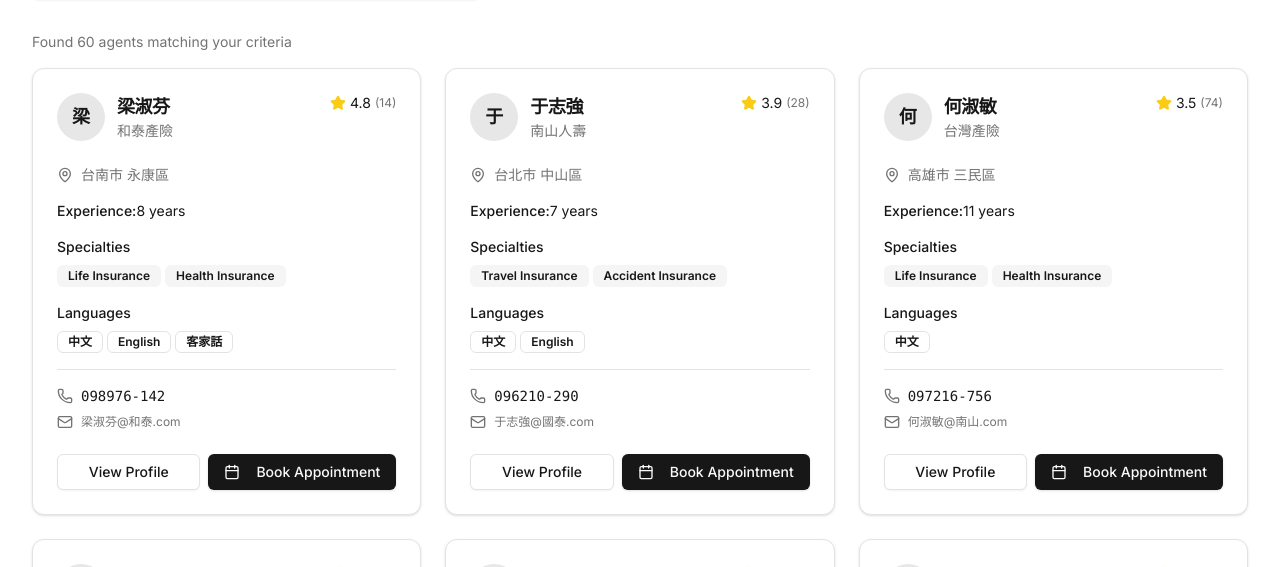
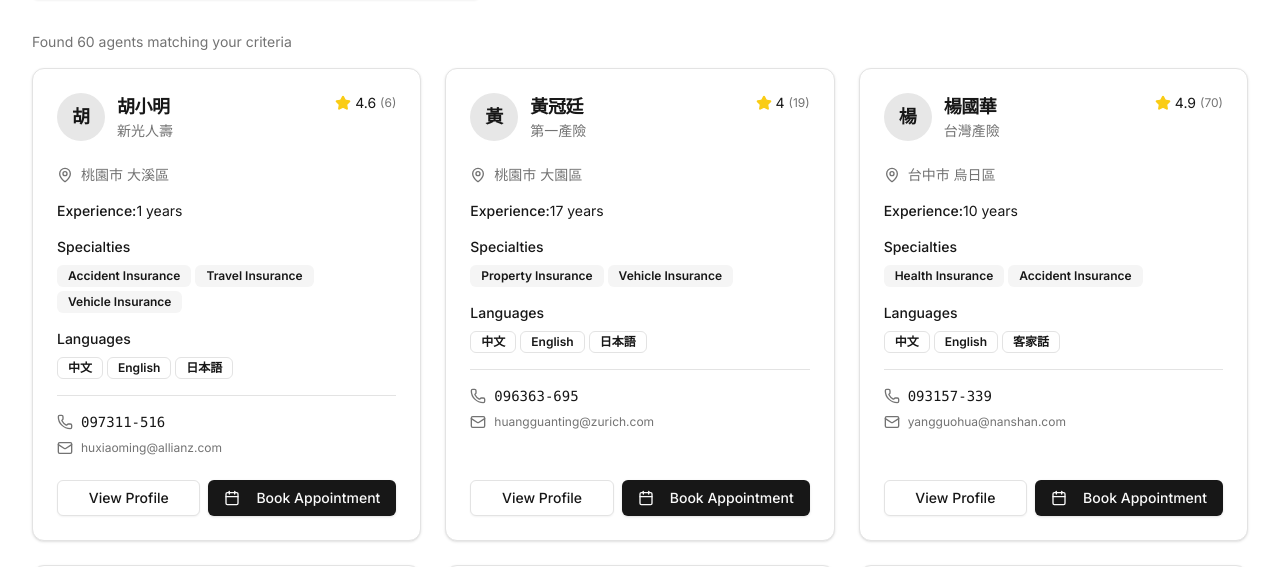
Before and after one commit to ronload/prinsur-demo, a Next.js app: page /en/agents in a window 1280 px wide. Shown: the part 233-800 px from the top of the page. Built offline with nearby package versions, Linux system fonts and the light colour scheme.

Commit message:
fix: Fix Chinese content inside agents email

```diff
--- a/src/data/mock-insurance.ts
+++ b/src/data/mock-insurance.ts
@@ -53,6 +53,12 @@ const generateCoverageDescription = (type: string, amount: number) => {
 
 // Generate 100+ insurance products
 const generateInsuranceProducts = (): InsuranceProduct[] => {
+  // 使用種子隨機數生成器來確保SSR和客戶端一致性
+  let seed = 54321;
+  const seededRandom = () => {
+    seed = (seed * 9301 + 49297) % 233280;
+    return seed / 233280;
+  };
   const companies = [
     "台灣人壽",
     "國泰人壽",
@@ -207,7 +213,7 @@ const generateInsuranceProducts = (): InsuranceProduct[] => {
       for (let p = 0; p < productsPerName; p++) {
         if (products.length >= 120) return; // Generate 120 products
 
-        const company = companies[Math.floor(Math.random() * companies.length)];
+        const company = companies[Math.floor(seededRandom() * companies.length)];
         const basePriceMap = {
           life: [1500, 5000],
           health: [800, 3000],
@@ -220,7 +226,7 @@ const generateInsuranceProducts = (): InsuranceProduct[] => {
         const basePrice = basePriceMap[type as keyof typeof basePriceMap];
 
         const monthlyPremium = Math.floor(
-          Math.random() * (basePrice[1] - basePrice[0]) + basePrice[0],
+          seededRandom() * (basePrice[1] - basePrice[0]) + basePrice[0],
         );
         const coverage = monthlyPremium * getCoverageMultiplier(type);
 
@@ -237,9 +243,9 @@ const generateInsuranceProducts = (): InsuranceProduct[] => {
             amount: coverage,
             description: generateCoverageDescription(type as any, coverage),
           },
-          rating: Math.round((Math.random() * 1.5 + 3.5) * 10) / 10, // 3.5-5.0 rating
-          reviewCount: Math.floor(Math.random() * 200 + 10),
-          features: features[Math.floor(Math.random() * features.length)],
+          rating: Math.round((seededRandom() * 1.5 + 3.5) * 10) / 10, // 3.5-5.0 rating
+          reviewCount: Math.floor(seededRandom() * 200 + 10),
+          features: features[Math.floor(seededRandom() * features.length)],
           ageRange: {
             min: type === "travel" ? 0 : 16,
             max: getMaxAge(type),
@@ -256,6 +262,12 @@ const generateInsuranceProducts = (): InsuranceProduct[] => {
 
 // Generate 50+ agents
 const generateAgents = (): Agent[] => {
+  // 使用種子隨機數生成器來確保SSR和客戶端一致性
+  let seed = 12345;
+  const seededRandom = () => {
+    seed = (seed * 9301 + 49297) % 233280;
+    return seed / 233280;
+  };
   const firstNames = [
     "小明",
     "美華",
@@ -470,31 +482,51 @@ const generateAgents = (): Agent[] => {
 
   const agents: Agent[] = [];
 
+  // 姓名拼音映射表
+  const lastNamePinyin: Record<string, string> = {
+    "王": "wang", "李": "li", "張": "zhang", "劉": "liu", "陳": "chen",
+    "楊": "yang", "趙": "zhao", "黃": "huang", "周": "zhou", "吳": "wu",
+    "徐": "xu", "孫": "sun", "胡": "hu", "朱": "zhu", "高": "gao",
+    "林": "lin", "何": "he", "郭": "guo", "馬": "ma", "羅": "luo",
+    "梁": "liang", "宋": "song", "鄭": "zheng", "謝": "xie", "韓": "han", "唐": "tang"
+  };
+
+  const firstNamePinyin: Record<string, string> = {
+    "小明": "xiaoming", "美華": "meihua", "志強": "zhiqiang", "淑芬": "shufen",
+    "建華": "jianhua", "雅婷": "yating", "志偉": "zhiwei", "怡君": "yijun",
+    "文雄": "wenxiong", "麗娟": "lijuan", "俊傑": "junjie", "佳蓉": "jiarong",
+    "宗翰": "zonghan", "慧如": "huiru", "家豪": "jiahao", "純如": "chunru",
+    "冠廷": "guanting", "玉婷": "yuting", "士豪": "shihao", "惠如": "huiru",
+    "凱文": "kaiwen", "雅雯": "yawen", "宏達": "hongda", "淑敏": "shumin",
+    "進財": "jincai", "素梅": "sumei", "耀輝": "yaohui", "秀蘭": "xiulan",
+    "國華": "guohua", "鳳儀": "fengyi"
+  };
+
   for (let i = 0; i < 60; i++) {
-    const lastName = lastNames[Math.floor(Math.random() * lastNames.length)];
-    const firstName = firstNames[Math.floor(Math.random() * firstNames.length)];
-    const location = cities[Math.floor(Math.random() * cities.length)];
+    const lastName = lastNames[Math.floor(seededRandom() * lastNames.length)];
+    const firstName = firstNames[Math.floor(seededRandom() * firstNames.length)];
+    const location = cities[Math.floor(seededRandom() * cities.length)];
     const district =
-      location.districts[Math.floor(Math.random() * location.districts.length)];
+      location.districts[Math.floor(seededRandom() * location.districts.length)];
 
     agents.push({
       id: (i + 1).toString(),
       name: `${lastName}${firstName}`,
-      company: companies[Math.floor(Math.random() * companies.length)],
+      company: companies[Math.floor(seededRandom() * companies.length)],
       specialties: specialties[
-        Math.floor(Math.random() * specialties.length)
+        Math.floor(seededRandom() * specialties.length)
       ] as any,
-      rating: Math.round((Math.random() * 1.5 + 3.5) * 10) / 10, // 3.5-5.0 rating
-      reviewCount: Math.floor(Math.random() * 80 + 5),
+      rating: Math.round((seededRandom() * 1.5 + 3.5) * 10) / 10, // 3.5-5.0 rating
+      reviewCount: Math.floor(seededRandom() * 80 + 5),
       location: {
         city: location.city,
         district,
       },
-      experience: Math.floor(Math.random() * 20 + 1), // 1-20 years
-      languages: languages[Math.floor(Math.random() * languages.length)],
+      experience: Math.floor(seededRandom() * 20 + 1), // 1-20 years
+      languages: languages[Math.floor(seededRandom() * languages.length)],
       contactInfo: {
-        phone: `09${Math.floor(Math.random() * 9) + 1}${Math.floor(Math.random() * 900 + 100)}-${Math.floor(Math.random() * 900 + 100)}`,
-        email: `${lastName.toLowerCase()}${firstName.toLowerCase()}@${companies[Math.floor(Math.random() * companies.length)].replace("人壽", "").replace("產險", "").toLowerCase()}.com`,
+        phone: `09${Math.floor(seededRandom() * 9) + 1}${Math.floor(seededRandom() * 900 + 100)}-${Math.floor(seededRandom() * 900 + 100)}`,
+        email: `${lastNamePinyin[lastName] || lastName.toLowerCase()}${firstNamePinyin[firstName] || firstName.toLowerCase()}@${["fubon", "cathay", "taipei", "chunghwa", "nanshan", "shinkong", "globallife", "twlife", "axa", "zurich", "allianz", "metlife", "prudential", "manulife", "takaful", "ming"][Math.floor(seededRandom() * 16)]}.com`,
       },
     });
   }
```
